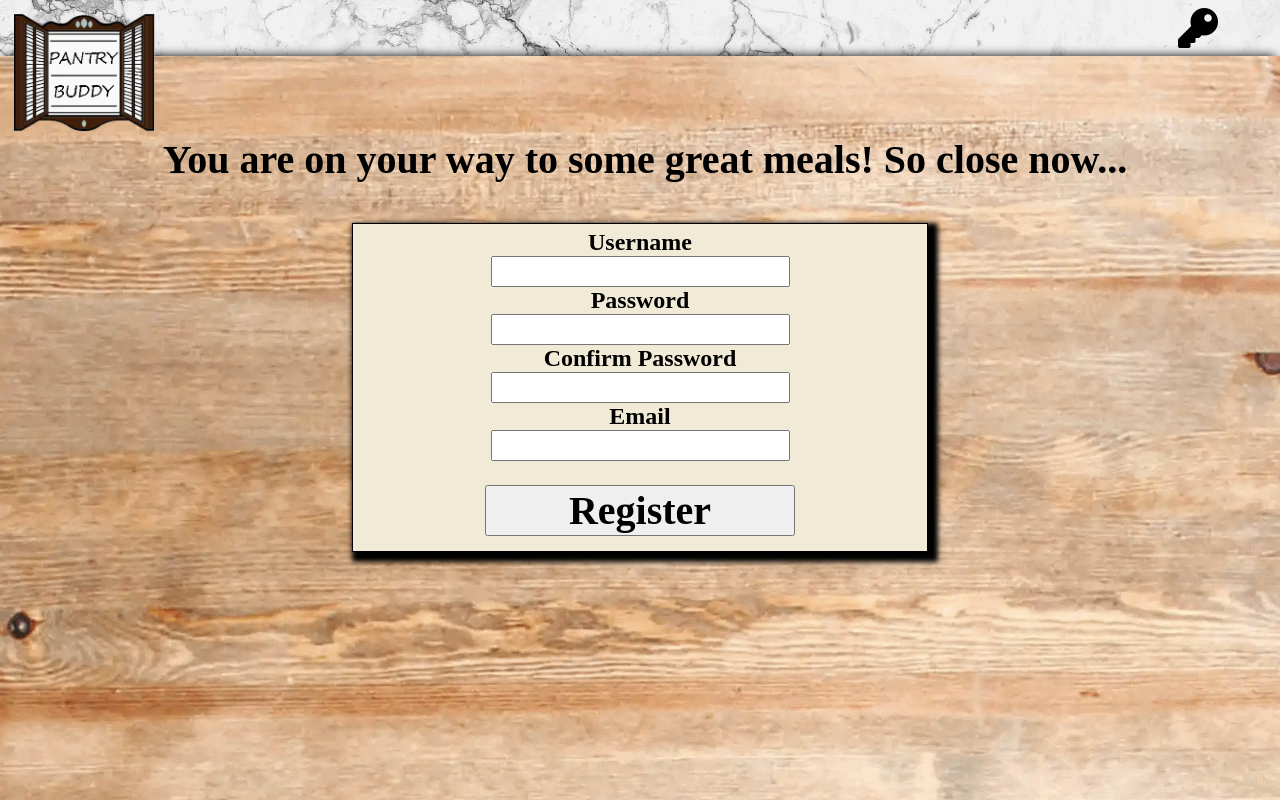
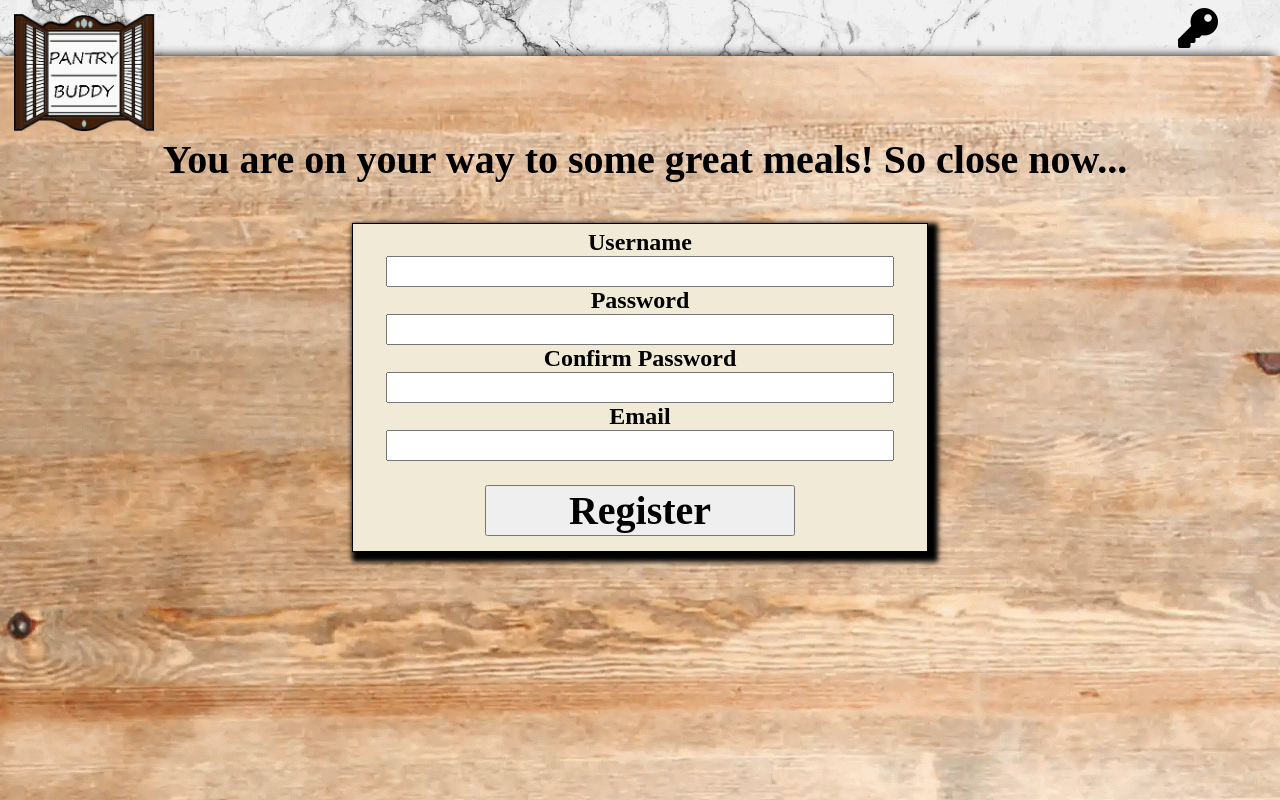
Before and after one commit to omegacoo/Recipe_me, a React (Create React App) app: page /register in a window 1280 px wide. Built offline with nearby package versions, Linux system fonts and the light colour scheme; no server answers; a web font is replaced by a local one.

Commit message:
minor css touches to register

```diff
--- a/src/components/Register/Register.css
+++ b/src/components/Register/Register.css
@@ -5,7 +5,7 @@
 
 .Register_title {
     margin: 4vh;
-    text-align: justify;
+    text-align: center;
     font-size: 5vh;
 }
 
@@ -30,6 +30,7 @@
 
 .Register input {
     font-size: 3vh;
+    width: 90%;
 }
 
 #Register_error {
```
